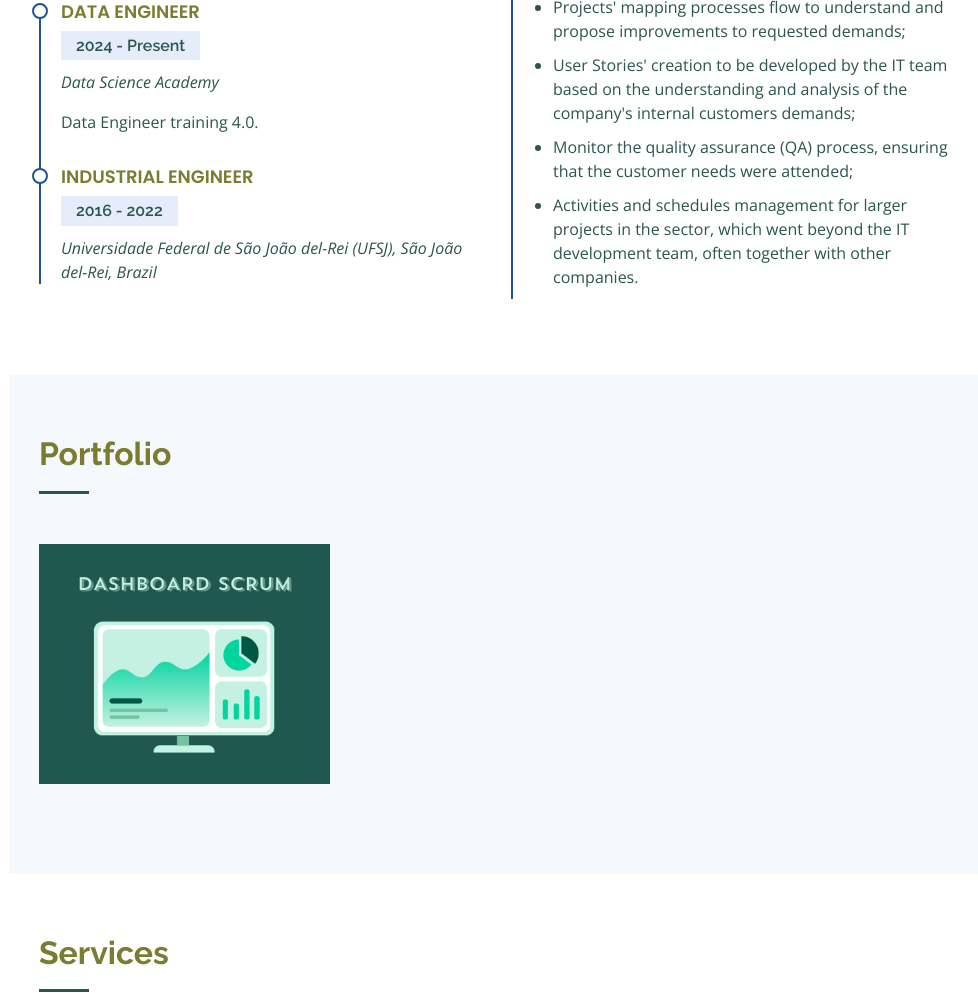
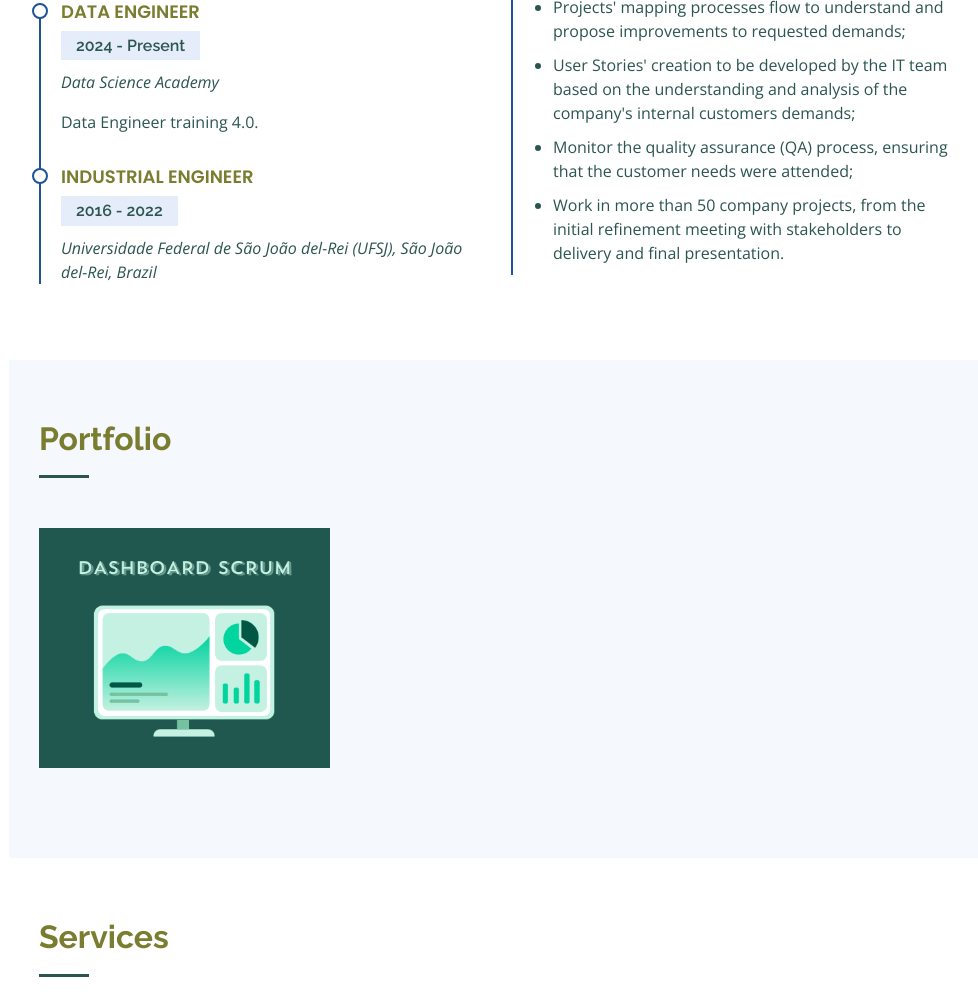
Before and after one commit to Gabriela-Pereira-Barros/Gabriela-Pereira-Barros.github.io, a plain HTML site: page english-index.html in a window 1280 px wide. Shown: the part 2989-3982 px from the top of the page, without its empty margins (291-1269 px from the left). Drawn offline with nearby package versions, Linux system fonts and the light colour scheme.

Commit message:
Atualização item currículo

```diff
--- a/english-index.html
+++ b/english-index.html
@@ -326,7 +326,8 @@
                 <li>Basic SQL queries' learning in order to increase the analytical capacity of IT demands;</li>
                 <li>Projects' mapping processes flow to understand and propose improvements to requested demands;</li>
                 <li>User Stories' creation to be developed by the IT team based on the understanding and analysis of the company's internal customers demands;</li>
-                <li>Monitor the quality assurance (QA) process, ensuring that the customer needs were attended;</li>             <li>Activities and schedules management for larger projects in the sector, which went beyond the IT development team, often together with other companies.</li>
+                <li>Monitor the quality assurance (QA) process, ensuring that the customer needs were attended;</li>
+                <li>Work in more than 50 company projects, from the initial refinement meeting with stakeholders to delivery and final presentation.</li>
               </ul>
             </div>
             <!--<div class="resume-item">
```
Also changed, not shown: index.html (+1 -1 lines).
